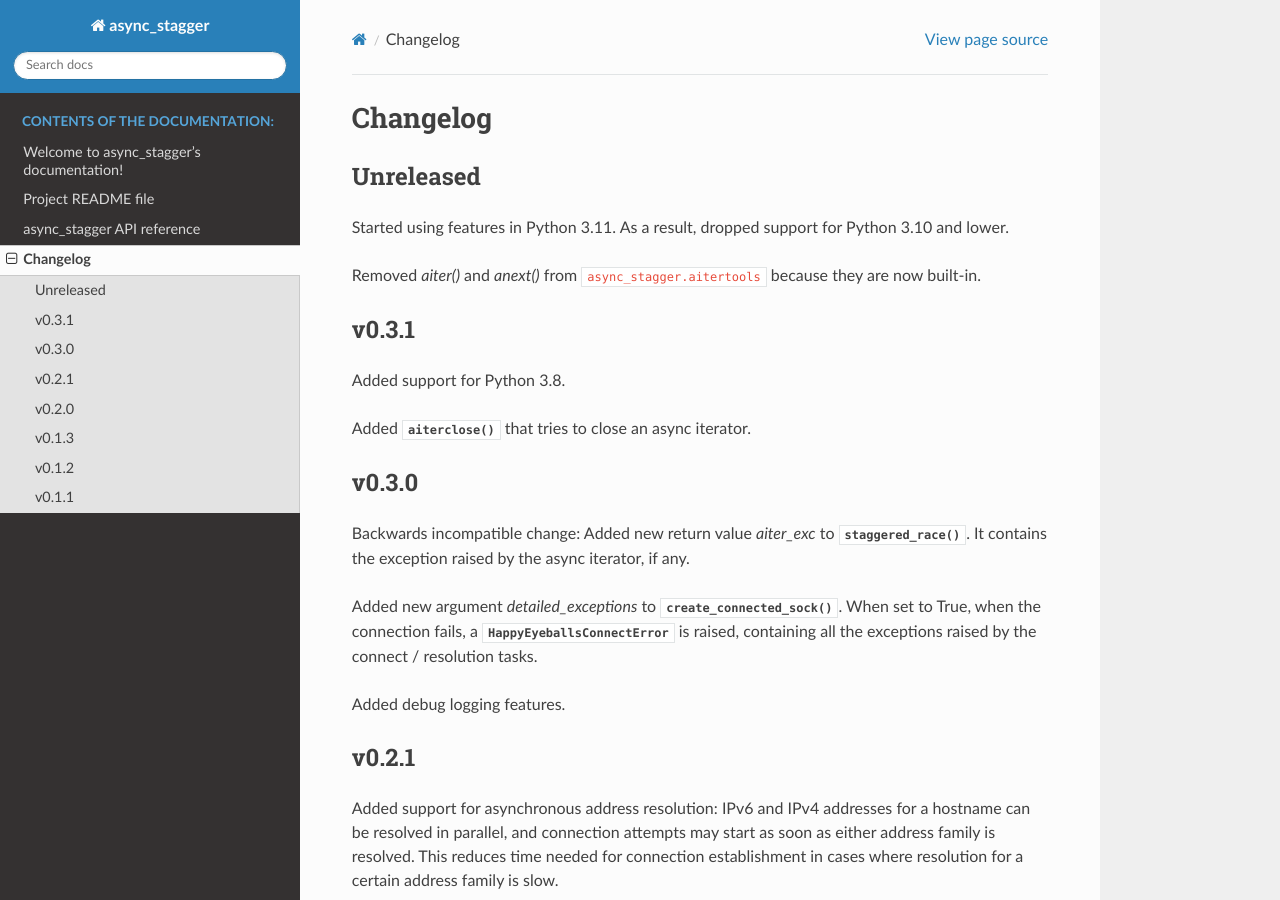
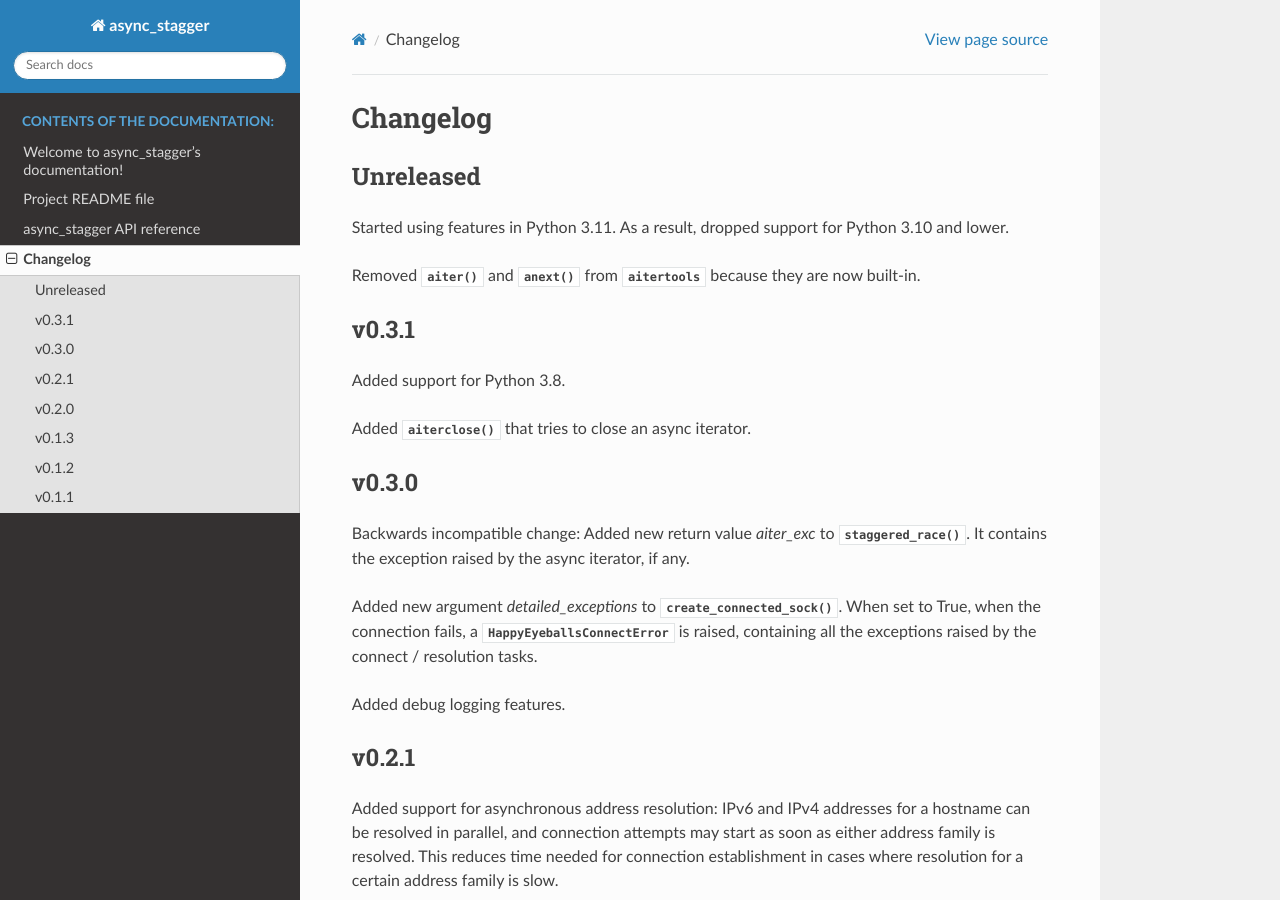
Before and after one commit to twisteroidambassador/async_stagger, a Sphinx documentation site: the page built from docs/changelog.rst, in a window 1280 px wide and 900 px high. Built offline with Sphinx 7.4.7 and the Read the Docs theme 2.0.0, drawn with Linux system fonts in a browser that asks for light colours; cross-references to code outside the pages are shown as plain code; some of the changed lines change nothing that is shown.

Commit message:
Update changelog.

```diff
--- a/docs/changelog.rst
+++ b/docs/changelog.rst
@@ -2,12 +2,14 @@ Changelog
 #########
 
 Unreleased
-======
+==========
 
 Started using features in Python 3.11.
 As a result, dropped support for Python 3.10 and lower.
 
-Removed `aiter()` and `anext()` from :module:`~async_stagger.aitertools`
+Removed :func:`~async_stagger.aitertools.aiter`
+and :func:`~async_stagger.aitertools.anext`
+from :mod:`~async_stagger.aitertools`
 because they are now built-in.
 
 v0.3.1
```
